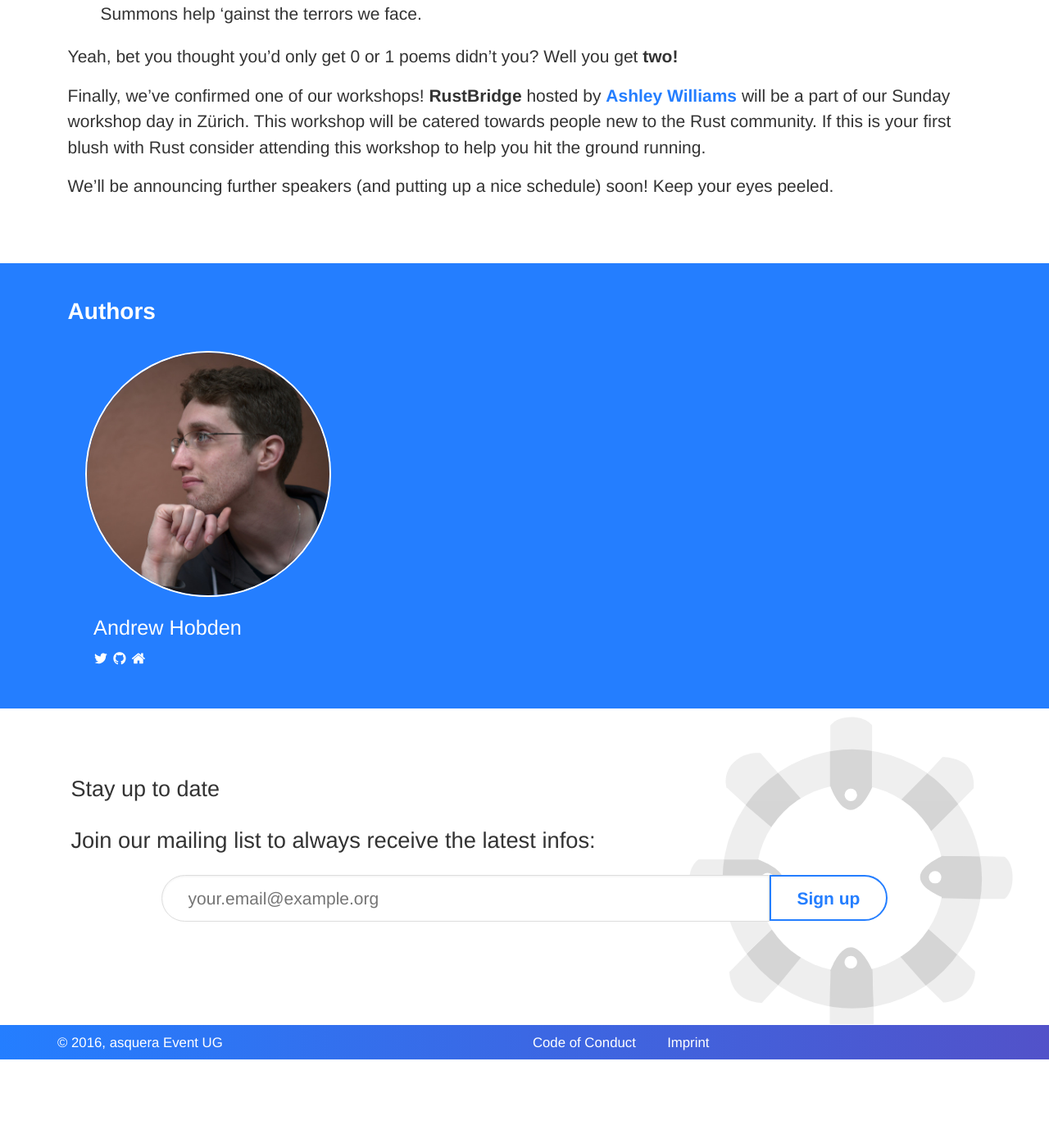
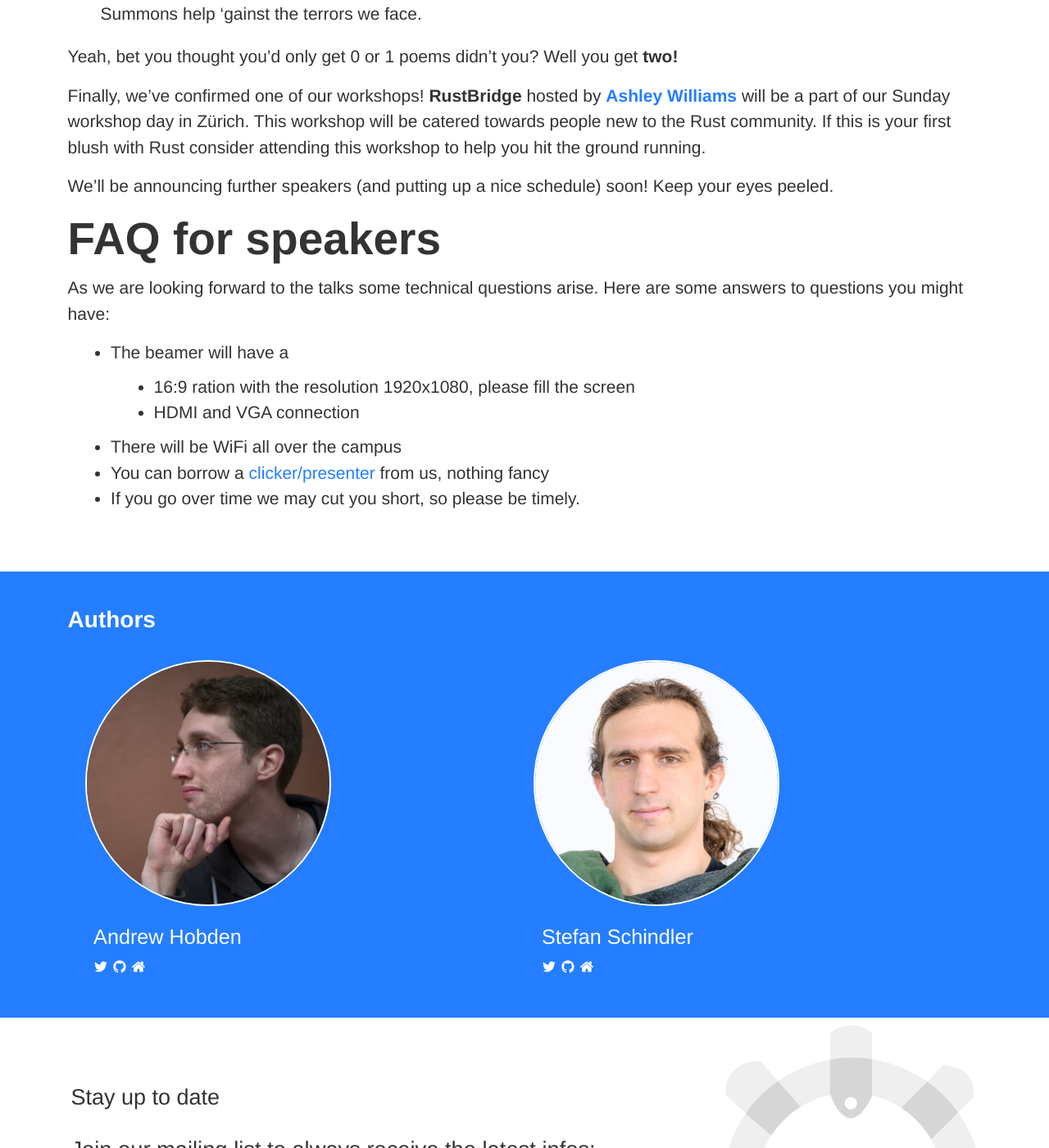
Before and after one commit to RustFestEU/blog.rustfest.eu, a Jekyll site: the page built from _posts/2017-08-22-this-week-in-rustfest-8-speakers.md, in a window 1280 px wide and 1400 px high, scrolled down 3342 px. Shown: the whole window at 82% size. Built offline with Jekyll 4.4.1, drawn with Linux system fonts in a browser that asks for light colours; before the commit the page ends 4634 px from its top, so only the background shows below that.

Commit message:
Add speaker FAQ

```diff
--- a/_posts/2017-08-22-this-week-in-rustfest-8-speakers.md
+++ b/_posts/2017-08-22-this-week-in-rustfest-8-speakers.md
@@ -38,7 +39,7 @@
 >
 > Based in Berlin, they are also behind the upcoming launch of the **[Good Technology Collective](http://goodtechnologycollective.com/)**, a group working to create awareness of the need for intelligent design and a global algorithm-literacy effort.
 
-Interested in hacking or reviewing some of their stuff? [Follow this link to Github!](https://github.com/1aim).
+Interested in hacking or reviewing some of their stuff? [Follow this link to Github!](https://github.com/1aim)
 
 # Speakers: The First Three (and a workshop!)
 
@@ -102,3 +103,15 @@
 Finally, we've confirmed one of our workshops! **RustBridge** hosted by [**Ashley Williams**](https://github.com/ashleygwilliams) will be a part of our Sunday workshop day in Zürich. This workshop will be catered towards people new to the Rust community. If this is your first blush with Rust consider attending this workshop to help you hit the ground running.
 
 We'll be announcing further speakers (and putting up a nice schedule) soon! Keep your eyes peeled.
+
+# FAQ for speakers
+
+As we are looking forward to the talks some technical questions arise.
+Here are some answers to questions you might have:
+
+* The beamer will have a
+    * 16:9 ration with the resolution 1920x1080, please fill the screen
+    * HDMI and VGA connection
+* There will be WiFi all over the campus
+* You can borrow a [clicker/presenter](http://www.logitech.com/en-gb/product/wireless-presenter-r400-business) from us, nothing fancy
+* If you go over time we may cut you short, so please be timely.
```
Also changed, not shown: other parts of _posts/2017-08-22-this-week-in-rustfest-8-speakers.md (+1 -0 lines).
